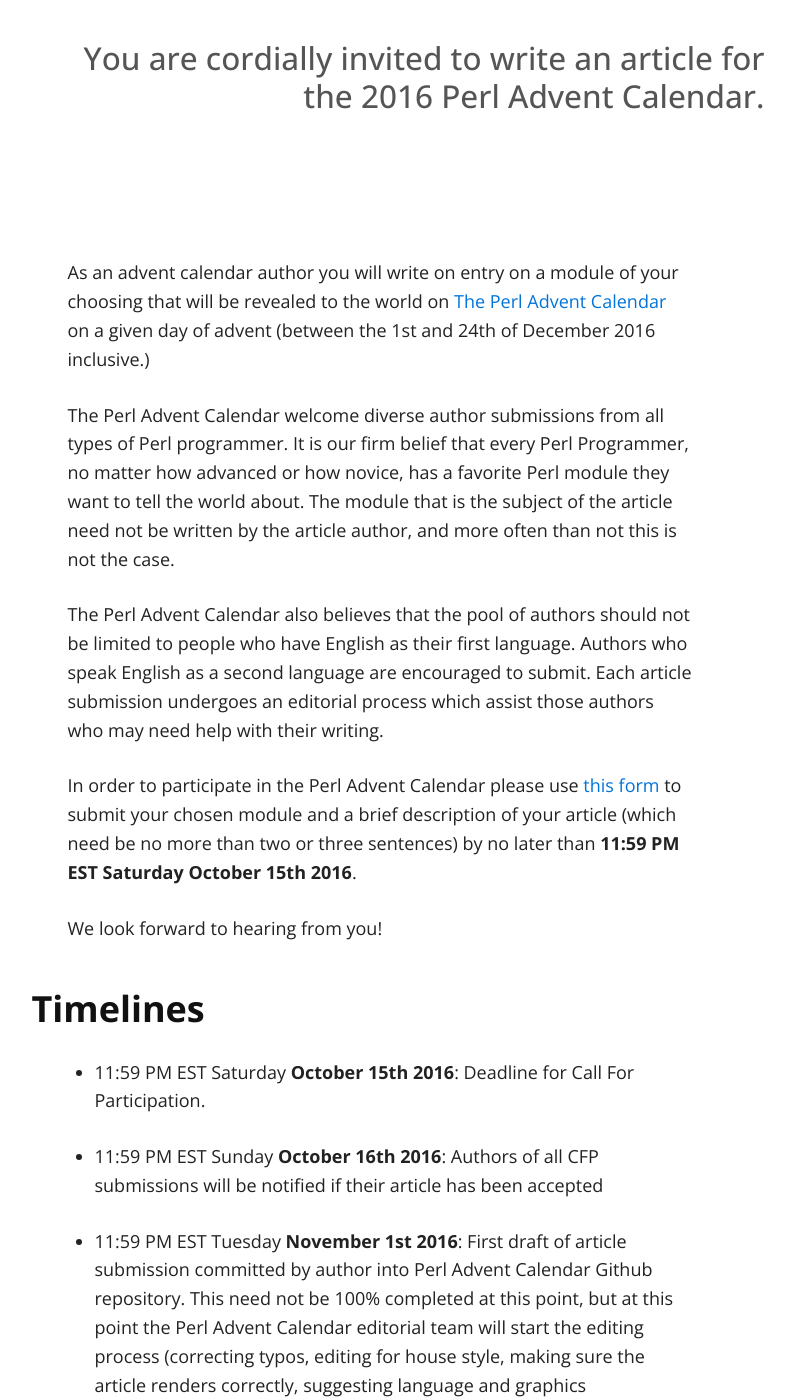
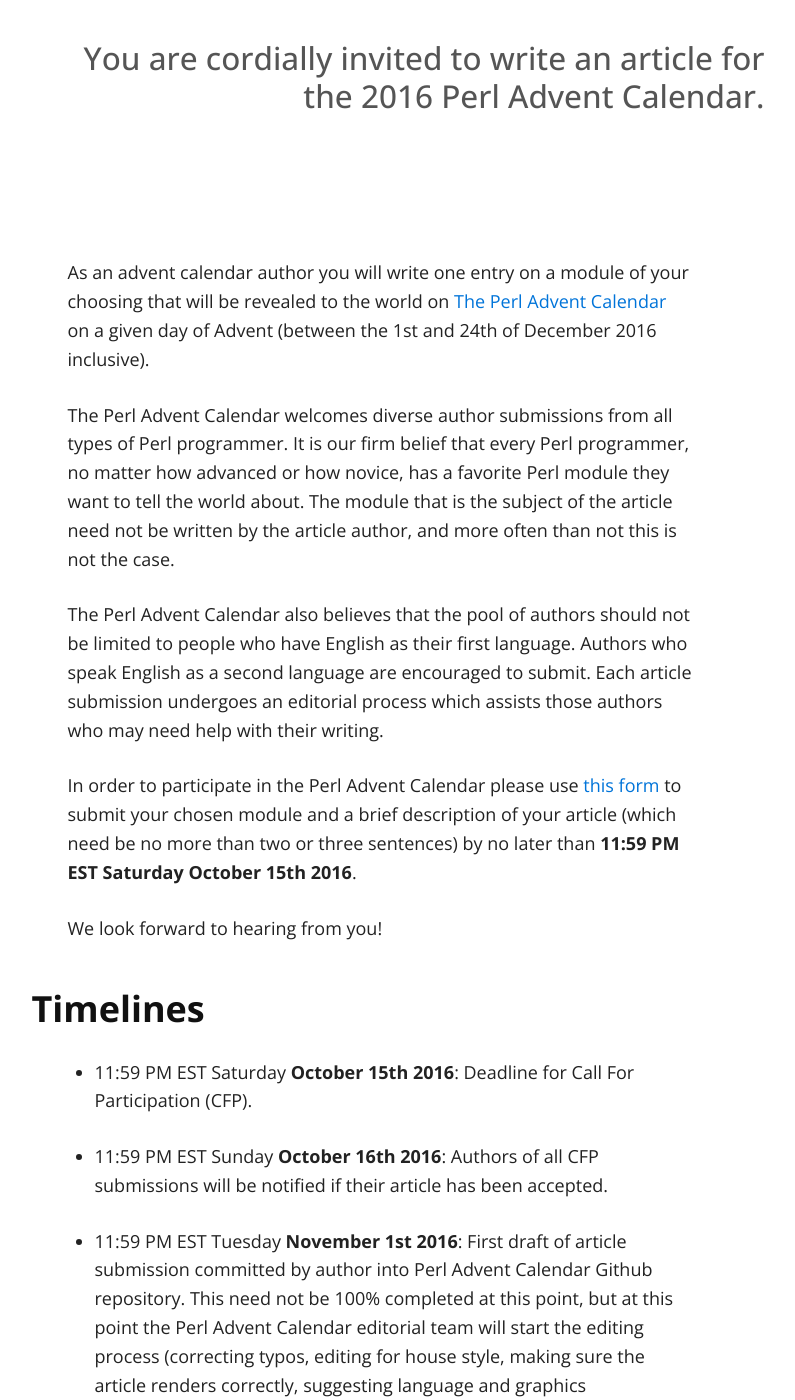
Before and after one commit to davorg/perl-advent-cfp, a Jekyll site: the page built from index.md, in a window 1280 px wide and 1400 px high, scrolled down 404 px. Shown: the whole window, without its empty margins (260-1055 px from the left). Built offline with Jekyll 4.4.1, drawn with Linux system fonts in a browser that asks for light colours; nearby versions of some CDN libraries; some of the changed text lies outside the part shown.

Commit message:
Fix typos, make punctuation consistent.
Also explain the CFP abbreviation (I know it should be obvious, but people do sometimes find this sort of thing confusing).

```diff
--- a/index.md
+++ b/index.md
@@ -4,13 +4,13 @@ layout: default
 
 ## You are cordially invited to write an article for the 2016 Perl Advent Calendar.
 
-As an advent calendar author you will write on entry on a module of your
+As an advent calendar author you will write one entry on a module of your
 choosing that will be revealed to the world on
 [The Perl Advent Calendar](http://www.perladvent.org/)
-on a given day of advent (between the 1st and 24th of December 2016 inclusive.)
+on a given day of Advent (between the 1st and 24th of December 2016 inclusive).
 
-The Perl Advent Calendar welcome diverse author submissions from all types of
-Perl programmer.  It is our firm belief that every Perl Programmer, no matter
+The Perl Advent Calendar welcomes diverse author submissions from all types of
+Perl programmer.  It is our firm belief that every Perl programmer, no matter
 how advanced or how novice, has a favorite Perl module they want to tell the
 world about.  The module that is the subject of the article need not be written
 by the article author, and more often than not this is not the case.
@@ -18,7 +18,7 @@ by the article author, and more often than not this is not the case.
 The Perl Advent Calendar also believes that the pool of authors should not be
 limited to people who have English as their first language.  Authors who speak
 English as a second language are encouraged to submit.  Each article submission
-undergoes an editorial process which assist those authors who may need help
+undergoes an editorial process which assists those authors who may need help
 with their writing.
 
 In order to participate in the Perl Advent Calendar please use
@@ -32,20 +32,20 @@ We look forward to hearing from you!
 ### Timelines ###
 
 * 11:59 PM EST Saturday **October 15th 2016**:
-  Deadline for Call For Participation.
+  Deadline for Call For Participation (CFP).
 
 * 11:59 PM EST Sunday **October 16th 2016**: Authors of all CFP submissions will
-  be notified if their article has been accepted
+  be notified if their article has been accepted.
 
 * 11:59 PM EST Tuesday **November 1st 2016**: First draft of article submission
   committed by author into Perl Advent Calendar Github repository.  This need
   not be 100% completed at this point, but at this point the Perl Advent
   Calendar editorial team will start the editing process (correcting typos,
   editing for house style, making sure the article renders correctly, suggesting
-  language and graphics improvements, etc.)
+  language and graphics improvements, etc).
 
 * 11:59 PM EST Wednesday **November 30th 2016**: Deadline for the final changes
-  to the articles
+  to the articles.
 
 * 12:00 AM EST Thursday **December 1st 2016**: Advent begins.  Go live date.
 
```
Also changed, not shown: other parts of index.md (+1 -1 lines).
